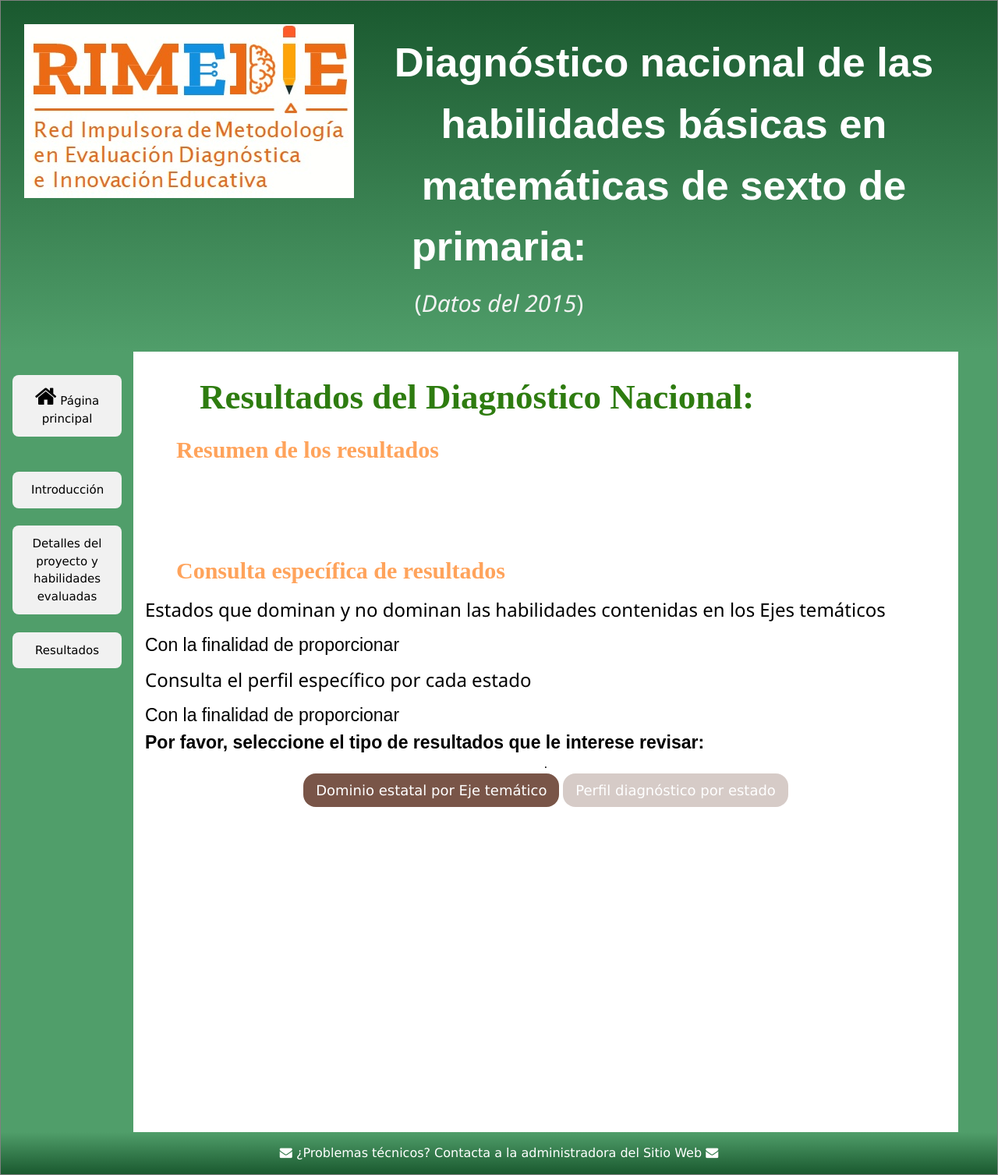
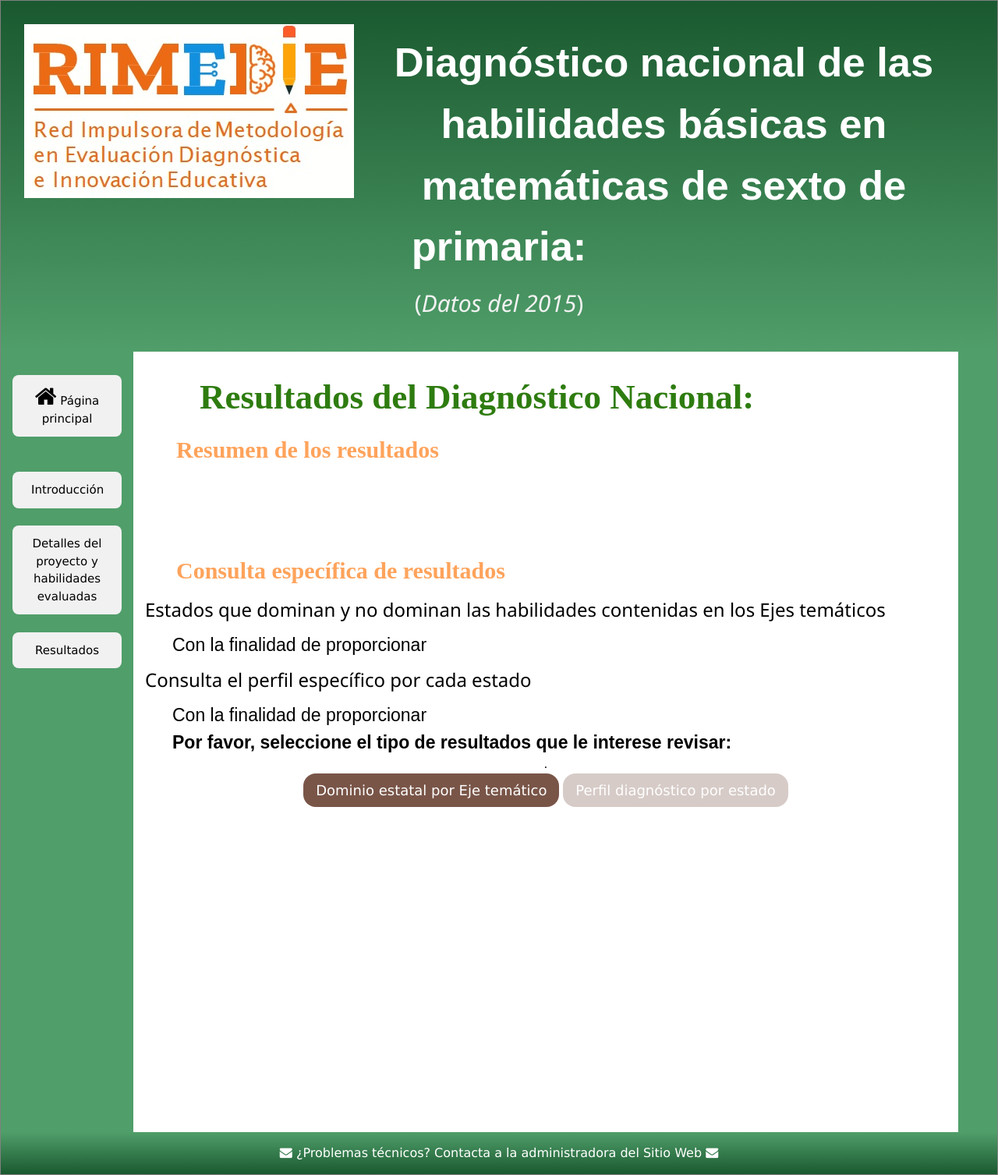
Before and after one commit to rimedie/rimedie.github.io, a Jekyll site: the page built from 1_InfoResultados.html, in a window 1280 px wide. Shown: the whole page at 78% size. Built offline with Jekyll 4.4.1, drawn with Linux system fonts in a browser that asks for light colours.

Commit message:
Update 1_Explorer.html

```diff
--- a/_layouts/1_Explorer.html
+++ b/_layouts/1_Explorer.html
@@ -156,6 +156,7 @@ p {
     font-family: sans-serif;
     color: black;
     text-align: justify;
+     margin-left: 35px;
 }
 
 </style>
```
